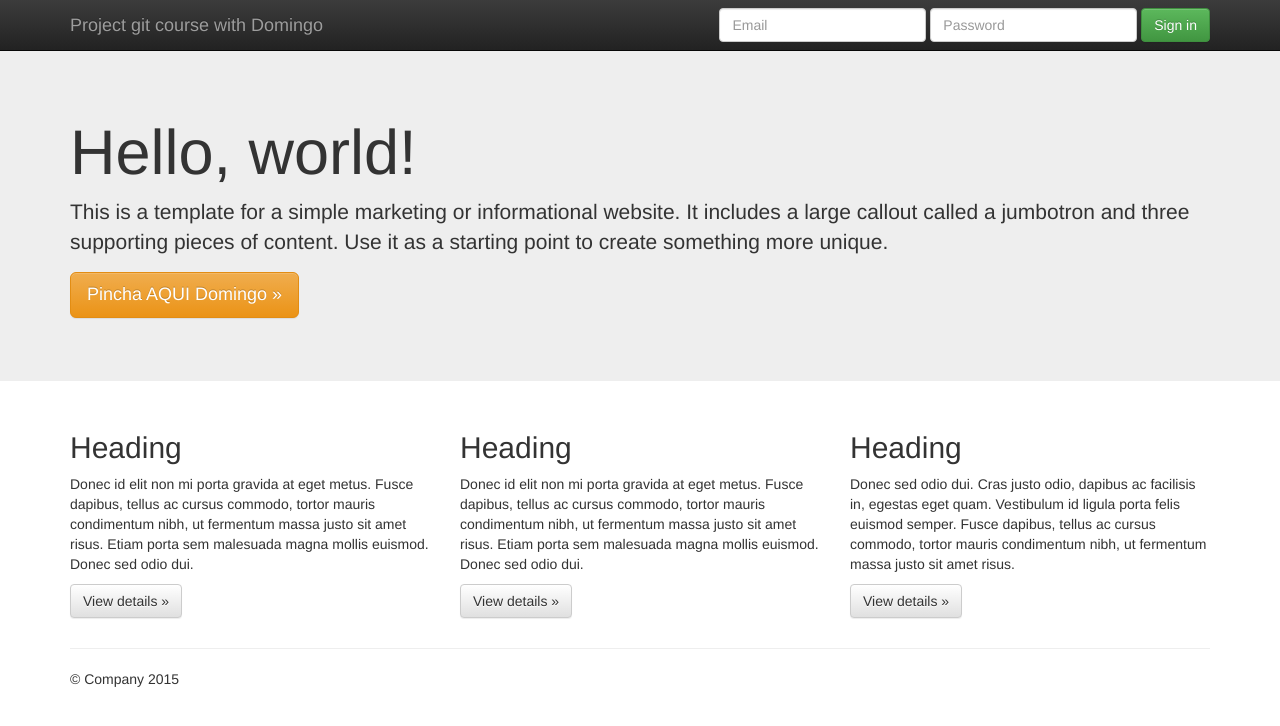
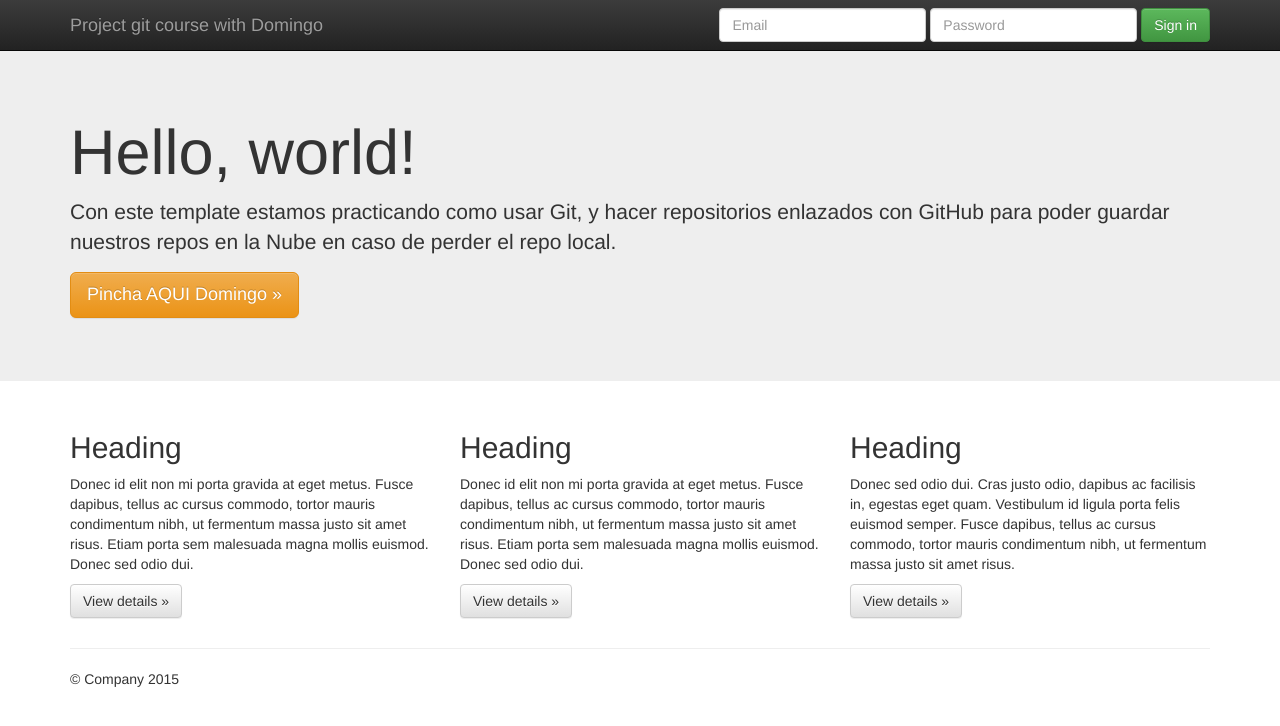
Before and after one commit to jesusmaduro/CursoGitBCI2023, a plain HTML site: page index.html in a window 1280 px wide. Drawn offline with nearby package versions, Linux system fonts and the light colour scheme.

Commit message:
se actualzia repositorio, se cambia el parrafo inicial

```diff
--- a/index.html
+++ b/index.html
@@ -56,7 +56,7 @@
     <div class="jumbotron">
       <div class="container">
         <h1>Hello, world!</h1>
-        <p>This is a template for a simple marketing or informational website. It includes a large callout called a jumbotron and three supporting pieces of content. Use it as a starting point to create something more unique.</p>
+        <p>Con este template estamos practicando como usar Git, y hacer repositorios enlazados con GitHub para poder guardar nuestros repos en la Nube en caso de perder el repo local.</p>
         <p><a class="btn btn-warning btn-lg" href="#" role="button">Pincha AQUI Domingo &raquo;</a></p>
       </div>
     </div>
```
